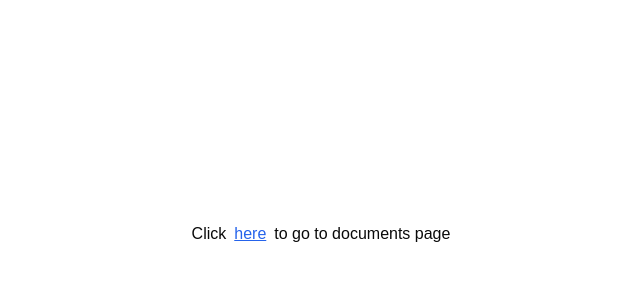
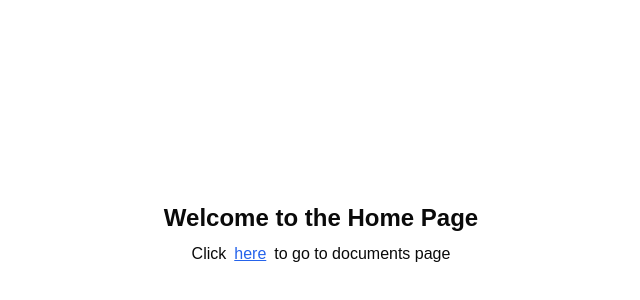
Before and after one commit to gnothyself/document-app, a Next.js app: page / in a window 1280 px wide. Shown: the part 166-466 px from the top of the page, without its empty margins (319-959 px from the left). Built offline with nearby package versions, Linux system fonts and the light colour scheme.

Commit message:
small message

```diff
--- a/src/app/page.tsx
+++ b/src/app/page.tsx
@@ -3,12 +3,15 @@ import Link from 'next/link';
 
 const Home = () => {
   return (
-    <div className='flex min-h-screen items-center justify-center gap-2'>
-      Click
-      <Link href={'/documents'} className='text-blue-600 underline'>
-        here
-      </Link>
-      to go to documents page
+    <div className='flex min-h-screen items-center justify-center gap-2 flex-col'>
+      <div className='text-2xl font-bold'>Welcome to the Home Page</div>
+      <div className='flex gap-2'>
+        Click
+        <Link href={'/documents'} className='text-blue-600 underline'>
+          here
+        </Link>
+        to go to documents page
+      </div>
     </div>
   );
 };
```
